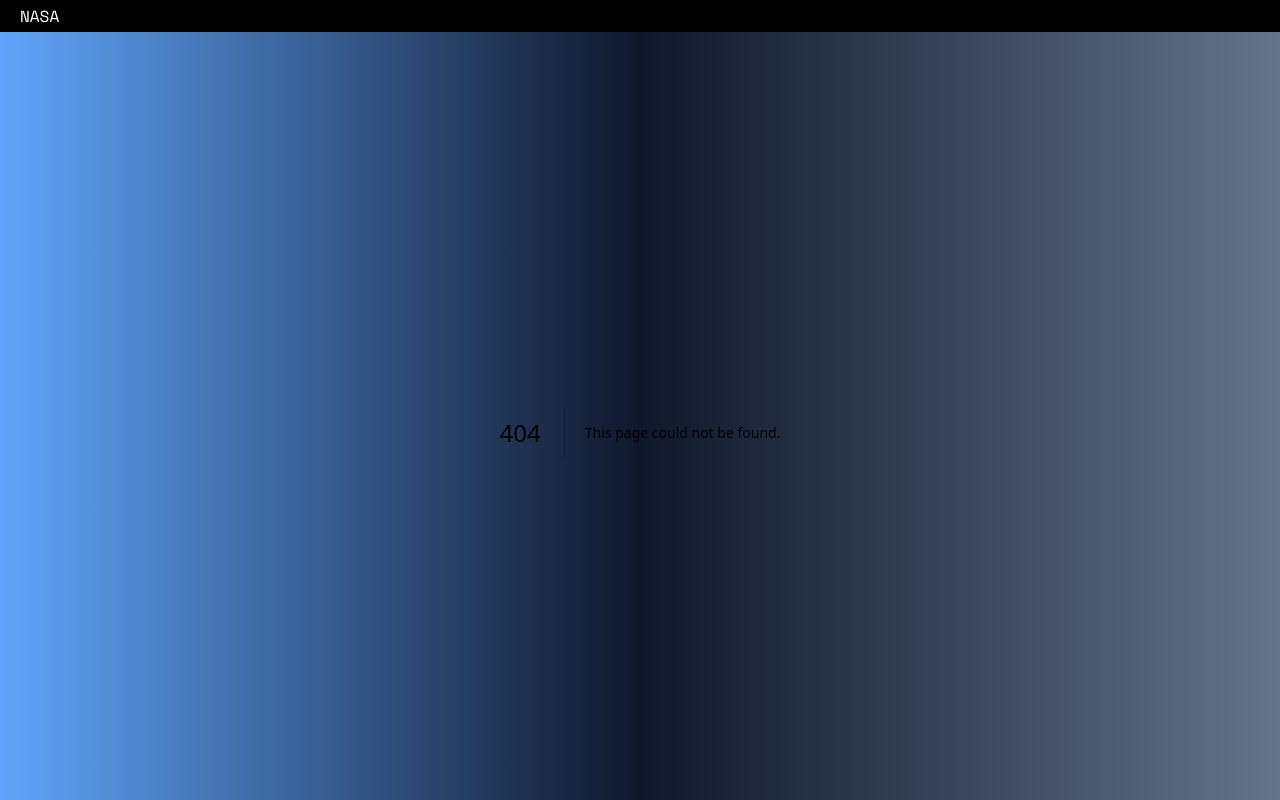
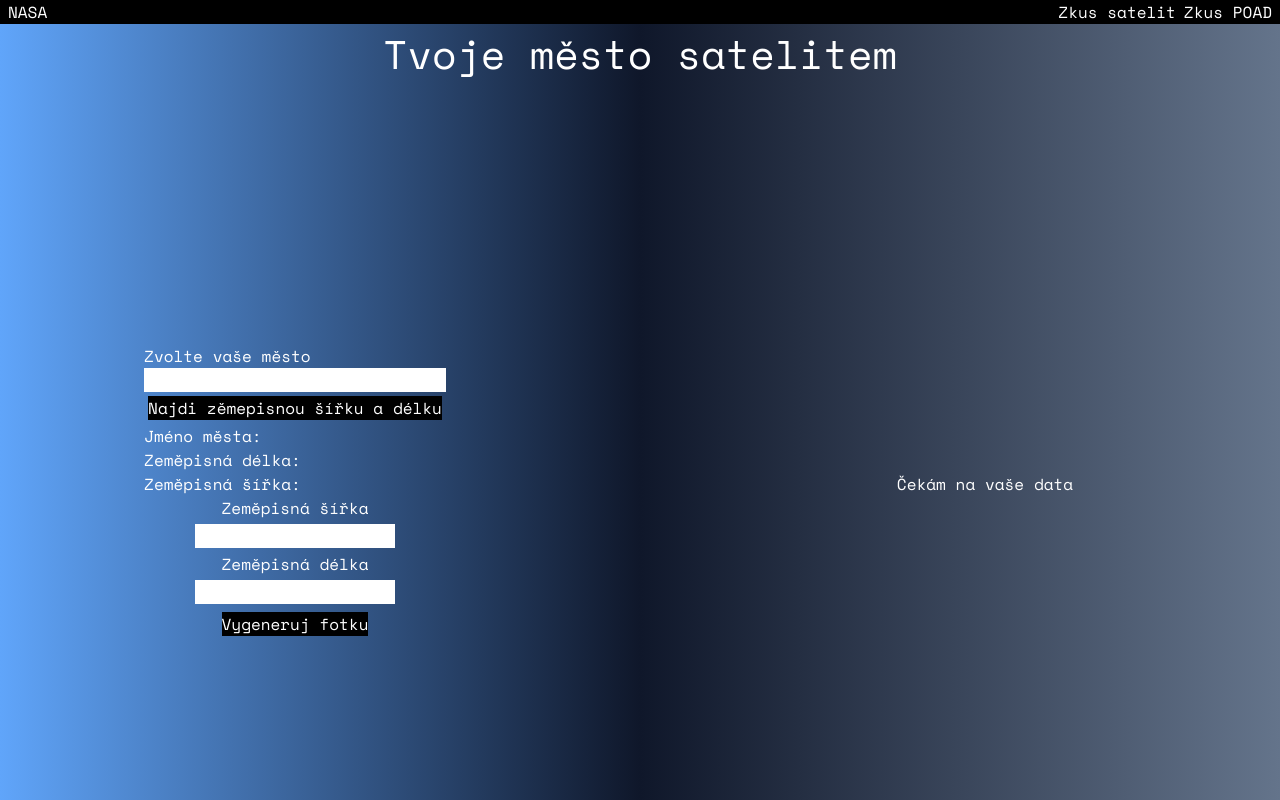
Before and after one commit to minlost/NasaPOAD, a Next.js app: page /satelitepic in a window 1280 px wide. Before the commit this address had no page. Shown: the top 800 px of the page. Built offline with nearby package versions, Linux system fonts and the light colour scheme.

Commit message:
sat finder

```diff
--- a/app/globals.css
+++ b/app/globals.css
@@ -93,6 +93,7 @@ body {
   background-repeat: no-repeat;
   background-position: center;
   background-size: cover;
+  overflow-y: hidden;
 }
 .gradient-04 {
   /* position: absolute;
--- a/app/layout.tsx
+++ b/app/layout.tsx
@@ -26,7 +26,7 @@ export default function RootLayout({ children }: LayoutProps) {
         /> */}
       {/* </head> */}
 
-      <body className={spaceMono.className}>
+      <body className={`${spaceMono.className} `}>
         <div className="bg-gradient-to-r from-blue-400 via-slate-900 to-slate-500 overflow-hidden">
           <Navbar />
 
--- a/app/page.tsx
+++ b/app/page.tsx
@@ -1,5 +1,14 @@
 import Image from "next/image"
 import PicturesOfADay from "@/components/PicturesOfADay"
+
+async function GetData() {
+  const response = await fetch(
+    "http://api.positionstack.com/v1/forward?access_key=3a9ac87e05d6d8cff6a635b9a1601421&query=1600%20Pennsylvania%20Ave%20NW,%20Washington%20DC",
+    { mode: "no-cors" }
+  )
+  const data = await response.json()
+  console.log(data)
+}
 
 type ImageProps = {
   url: string
@@ -45,6 +54,8 @@ export default async function Home() {
     newArr.push(data)
   }
 
+  GetData()
+
   return (
     <>
       <div className="flex justify-center content-center  h-[150px] my-7">
--- /dev/null
+++ b/app/satelitepic/page.tsx
@@ -0,0 +1,112 @@
+"use client"
+
+import React, { useState } from "react"
+import EarthPhoto from "../../components/EarthPhoto"
+import Image from "next/image"
+import Geocode from "react-geocode"
+import GeoTracker from "@/components/GeoTracker"
+
+type ImageProps = {
+  url: string
+}
+
+function page() {
+  //   const data = await getDataOfPicture()
+  const [stats, setStats] = useState<{ lat: string; log: string }>({
+    lat: "",
+    log: "",
+  })
+  const [url, setUrl] = useState("")
+  const [loading, setLoading] = useState(false)
+
+  const [geoPossition, setGeoPossition] = useState<{
+    lat: string
+    log: string
+    townAdress: string
+  }>({ lat: "", log: "", townAdress: "" })
+
+  function setIt(e: string) {
+    setStats((prevState) => {
+      return {
+        ...prevState,
+        lat: e,
+      }
+    })
+    console.log(stats)
+  }
+  function setIt2(e: string) {
+    setStats((prevState) => {
+      return {
+        ...prevState,
+        log: e,
+      }
+    })
+    console.log(stats)
+  }
+
+  async function generatePic() {
+    setLoading(true)
+    try {
+      const res = await fetch(
+        `https://api.nasa.gov/planetary/earth/assets?lon=${stats.log}&lat=${stats.lat}&date=2014-02-01&dim=0.15&api_key=qZyaHXJU6aSyiz1G5Xjy8Xzwcu4TaiHc8NgShKkb`
+      )
+      const data = await res.json()
+      setUrl(data.url)
+      console.log(data.url)
+    } catch (error) {
+      console.log(error)
+    }
+
+    setLoading(false)
+  }
+  return (
+    <>
+      <div className="flex justify-center items-center w-[100%] text-center">
+        <h1 className="text-white text-[40px] m-auto top-[10vh] ">
+          Tvoje město satelitem
+        </h1>
+      </div>
+
+      <main className=" text-white w-full h-screen gap-[100px] sm:gap-[15px]  flex sm:flex-col items-center">
+        <div className=" w-[50%] flex flex-col">
+          <div className="flex flex-col justify-center items-center ">
+            <GeoTracker
+              setGeoPossition={setGeoPossition}
+              geoPossition={geoPossition}
+              setStats={setStats}
+            />
+            <h2>Zeměpisná šířka</h2>
+            <input
+              className="m-1  text-black"
+              type="text"
+              value={stats.lat}
+              onChange={(e: React.ChangeEvent<HTMLInputElement>) =>
+                setIt(e.target.value)
+              }
+            />
+
+            <h2>Zeměpisná délka</h2>
+            <input
+              className="m-1  text-black"
+              type="text"
+              value={stats.log}
+              onChange={(e: React.ChangeEvent<HTMLInputElement>) =>
+                setIt2(e.target.value)
+              }
+            />
+            <button className="m-1 bg-black" onClick={generatePic}>
+              Vygeneruj fotku
+            </button>
+          </div>
+        </div>
+        <div className=" w-[50%] sm:w-[100%] text-center">
+          {url === "" ? "Čekám na vaše data" : <EarthPhoto url={url} />}
+
+          {loading ? <h4>"Načítám..."</h4> : null}
+        </div>
+      </main>
+    </>
+  )
+}
+
+export default page
--- a/components/EarthPhoto.tsx
+++ b/components/EarthPhoto.tsx
@@ -1,26 +1,53 @@
+"use client"
+
 import { log } from "console"
 import Image from "next/image"
-import React from "react"
+import React, { useState } from "react"
 
 type PictureOfADayProps = {
   url: string
 }
 
 export default function EarthPhoto({ url }: PictureOfADayProps) {
+  const [isLoading, setIsLoading] = useState(true)
+
   return (
     <>
-      <div className=" relative w-3/4 md:w-3/5  lg:w-3/6 ">
-        <h1 className="text-center	">Picture Of A Day</h1>
+      <div className="w-[50%] sm:w-[100%] sm:flex sm:justify-center sm:items-center sm:flex-col">
+        <h1 className="text-center">Foto ze satelitu</h1>
+        {isLoading && (
+          <div className="flex justify-center items-center h-48">
+            <svg
+              className="animate-spin h-8 w-8 text-gray-500"
+              viewBox="0 0 24 24"
+            >
+              <circle
+                className="opacity-25"
+                cx="12"
+                cy="12"
+                r="10"
+                stroke="currentColor"
+                strokeWidth="4"
+              ></circle>
+              <path
+                className="opacity-75"
+                fill="currentColor"
+                d="M4 12a8 8 0 018-8V0C5.373 0 0 5.373 0 12h4zm12 0a8 8 0 018 8v-2a6 6 0 00-6-6h-2zm-4 4a4 4 0 110-8 4 4 0 010 8z"
+              ></path>
+            </svg>
+          </div>
+        )}
+
         <Image
           src={url}
           alt="Picture of the day"
           width="0"
           height="0"
           sizes="100%"
-          className="w-full h-auto"
+          className="w-full h-auto sm:w-[90%]"
           quality={100}
+          onLoad={() => setIsLoading(false)}
         />
-        <div></div>
       </div>
     </>
   )
--- /dev/null
+++ b/components/GeoTracker.tsx
@@ -0,0 +1,69 @@
+"use client"
+import { type } from "os"
+import React, { useState } from "react"
+
+type GeoTrackerProps = {
+  setGeoPossition: React.Dispatch<
+    React.SetStateAction<{ lat: string; log: string; townAdress: string }>
+  >
+  geoPossition: { lat: string; log: string; townAdress: string }
+  setStats: React.Dispatch<React.SetStateAction<{ lat: string; log: string }>>
+}
+
+function GeoTracker({
+  setGeoPossition,
+  geoPossition,
+  setStats,
+}: GeoTrackerProps) {
+  const [place, setPlace] = useState("")
+  const [loading, setLoading] = useState(false)
+
+  async function getLatLng(place: string) {
+    setLoading(true)
+
+    const cityName = place
+    const apiKey = "def862a95c71423baa2e4d5aeb01cda3"
+    const endpoint = `https://api.opencagedata.com/geocode/v1/json?q=${cityName}&key=${apiKey}`
+
+    try {
+      const response = await fetch(endpoint)
+      const data = await response.json()
+      const latitude: string = data.results[0].geometry.lat
+      const longitude: string = data.results[0].geometry.lng
+      const townName: string = data.results[0].formatted
+      setGeoPossition({ lat: latitude, log: longitude, townAdress: townName })
+      setStats({ lat: latitude, log: longitude })
+      console.log(`Longitude: ${longitude}`)
+      console.log(townName)
+    } catch (error) {
+      console.error(error)
+    }
+    setLoading(false)
+  }
+
+  return (
+    <>
+      <div className="mt-4 flex flex-col">
+        <h3 className="">Zvolte vaše město</h3>
+        <input
+          className="text-black"
+          type="text"
+          onChange={(e) => setPlace(e.target.value)}
+        />
+        <button className="m-1 bg-black" onClick={() => getLatLng(place)}>
+          Najdi zěmepisnou šířku a délku
+        </button>
+        <div>
+          <h4>
+            Jméno města: {geoPossition.townAdress}{" "}
+            {loading ? "Loading..." : geoPossition.townAdress}
+          </h4>
+          <h4>Zeměpisná délka: {loading ? "Loading..." : geoPossition.lat}</h4>
+          <h4>Zeměpisná šířka: {loading ? "Loading..." : geoPossition.log}</h4>
+        </div>
+      </div>
+    </>
+  )
+}
+
+export default GeoTracker
--- a/components/Navbar.tsx
+++ b/components/Navbar.tsx
@@ -5,24 +5,18 @@ function Navbar() {
   return (
     <>
       <nav className=" bg-black text-white   ">
-        <div className="flex items-center justify-between mx-5 py-2 w-full h-8">
+        <div className="flex items-center justify-between w-full px-2 ">
           <div className="">
             <Link href="/">NASA</Link>
           </div>
-          {/* <ul className="flex space-x-2 ">
-            <li>
-              <Link href="/">Odkaz 1</Link>
+          <ul className="flex gap-2 ">
+            <li className="">
+              <Link href="/satelitepic">Zkus satelit</Link>
             </li>
             <li>
-              <Link href="/">Odkaz 2</Link>
+              <Link href="/">Zkus POAD</Link>
             </li>
-            <li>
-              <Link href="/">Odkaz 3</Link>
-            </li>
-            <li>
-              <Link href="/">Odkaz 4</Link>
-            </li>
-          </ul> */}
+          </ul>
         </div>
       </nav>
     </>
--- a/components/PicturesOfADay.tsx
+++ b/components/PicturesOfADay.tsx
@@ -41,6 +41,7 @@ function PicturesOfADay({ arr }: picProps) {
     setTitles(tit)
   }
   function handleExpand(modSrc: string, idx: number) {
+    document.documentElement.style.overflow = "hidden"
     setActive(true)
     setModUrl(modSrc)
     setIndexImg(idx)
@@ -56,6 +57,11 @@ function PicturesOfADay({ arr }: picProps) {
       audio?.pause()
       setIsPlaying(false)
     }
+  }
+  function cancelModal(prop: boolean) {
+    document.documentElement.style.overflow = "scroll"
+
+    setActive(prop)
   }
 
   function handleMove(direction: string) {
@@ -170,7 +176,7 @@ function PicturesOfADay({ arr }: picProps) {
       {active && (
         <GiCancel
           className="text-white absolute top-[25%] right-[20%] text-[36px] z-[60] cursor-pointer  opacity-30 hover:opacity-80 ease-in-out duration-[300ms] "
-          onClick={() => setActive(false)}
+          onClick={() => cancelModal(false)}
         />
       )}
     </>
--- a/package.json
+++ b/package.json
@@ -10,16 +10,20 @@
   },
   "dependencies": {
     "@next/font": "13.1.6",
-    "@types/node": "18.14.0",
     "@types/react": "18.0.28",
     "@types/react-dom": "18.0.11",
+    "@types/react-geocode": "^0.2.1",
+    "axios": "^1.3.3",
     "next": "13.1.6",
+    "node-geocoder": "^4.2.0",
     "react": "18.2.0",
     "react-dom": "18.2.0",
+    "react-geocode": "^0.2.3",
     "react-icons": "^4.7.1",
     "typescript": "4.9.5"
   },
   "devDependencies": {
+    "@types/node": "^18.14.0",
     "autoprefixer": "^10.4.13",
     "postcss": "^8.4.21",
     "tailwindcss": "^3.2.7"
```
Also changed, not shown: app/marsphotos/page.tsx (deleted, +0 -82 lines), 1 other file (tests, documents, lock files or other folders).
